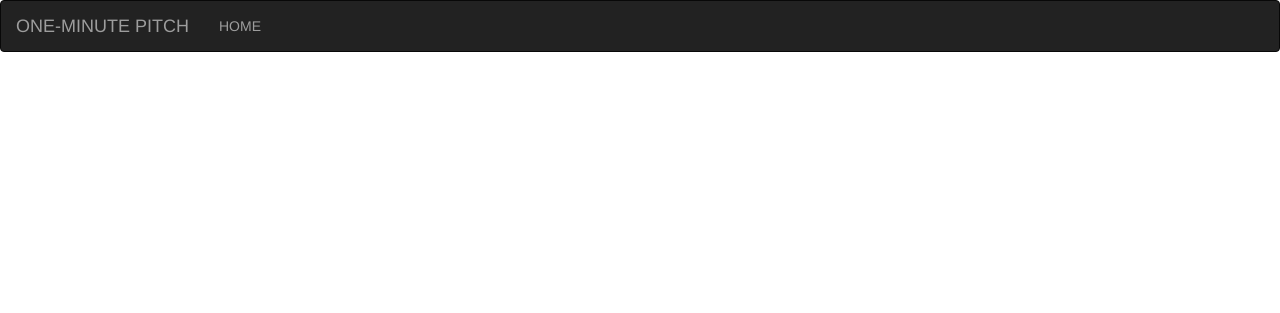
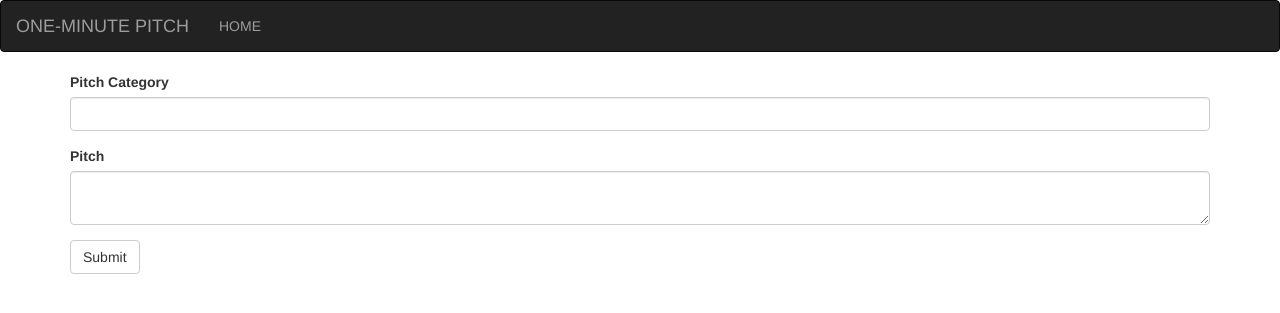
Before and after one commit to VickyMutai/pitch, a Flask app: template app/templates/create.html in a window 1280 px wide. Shown: the top 313 px of the page. Run offline with Flask 2, Linux system fonts and the light colour scheme; the template is opened without the code that fills it: values that come from a table or form of the project are taken from there, others are empty; some libraries are stand-ins or nearby versions.

Commit message:
create form to input pitch

```diff
--- a/app/templates/create.html
+++ b/app/templates/create.html
@@ -1,3 +1,7 @@
 {% extends 'base.html' %}
+{% import "bootstrap/wtf.html" as wtf %}
 {% block content %}
+    <div class="container">
+        {{wtf.quick_form(pitch_form)}}
+    </div>
 {% endblock %}
--- a/app/views.py
+++ b/app/views.py
@@ -1,5 +1,7 @@
 from flask import render_template
 from app import app
+from .models import pitch
+from .forms import PitchForm
 
 #views
 @app.route('/')
```
